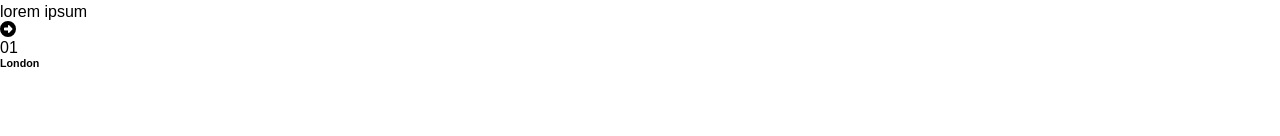
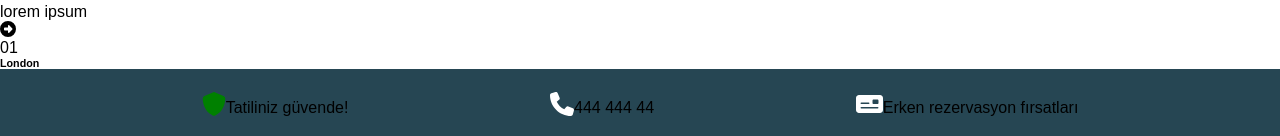
Before and after one commit to sabriyeuregen/travel-app, a React (Create React App) app: page / in a window 1280 px wide. Shown: the part 768-904 px from the top of the page. Before the commit the page ends 837 px from the top, so only its background shows below. Built offline with nearby package versions, Linux system fonts and the light colour scheme; a web font is replaced by a local one.

Commit message:
Updated : Footer

```diff
--- a/src/components/Footer/Footer.js
+++ b/src/components/Footer/Footer.js
@@ -1,7 +1,22 @@
 import "./Footer.scss";
+import { FontAwesomeIcon } from "@fortawesome/react-fontawesome";
+import { faShield, faPhone, faMoneyCheck } from "@fortawesome/free-solid-svg-icons";
 const Footer = () => {
   return (
-    <div></div>
+    <div className="footer">
+      <div className="footer__security">
+      <FontAwesomeIcon className="icon" icon={faShield} />
+      <span>Tatiliniz güvende!</span>
+      </div>
+      <div className="footer__phone">
+      <FontAwesomeIcon className="icon" icon={faPhone} />
+      <span>444 444 44</span>
+      </div>
+      <div className="footer__money">
+      <FontAwesomeIcon className="icon" icon={faMoneyCheck} />
+      <span>Erken rezervasyon fırsatları</span>
+      </div>
+    </div>
   )
 }
 
--- a/src/components/Footer/Footer.scss
+++ b/src/components/Footer/Footer.scss
@@ -0,0 +1,30 @@
+.footer {
+    background-color: #264653;
+    height: 70px;
+    width: 100%;
+    display: flex;
+    align-items: center;
+    justify-content: space-evenly;
+
+    &__security {
+
+          .icon {
+            font-size: 24px;
+            color: green;
+          }
+    }
+    &__phone {
+
+        .icon {
+            font-size: 24px;
+            color: white;
+        }
+    }
+    &__money {
+
+        .icon {
+            font-size: 24px;
+            color: white;
+        }
+    }
+}
```
